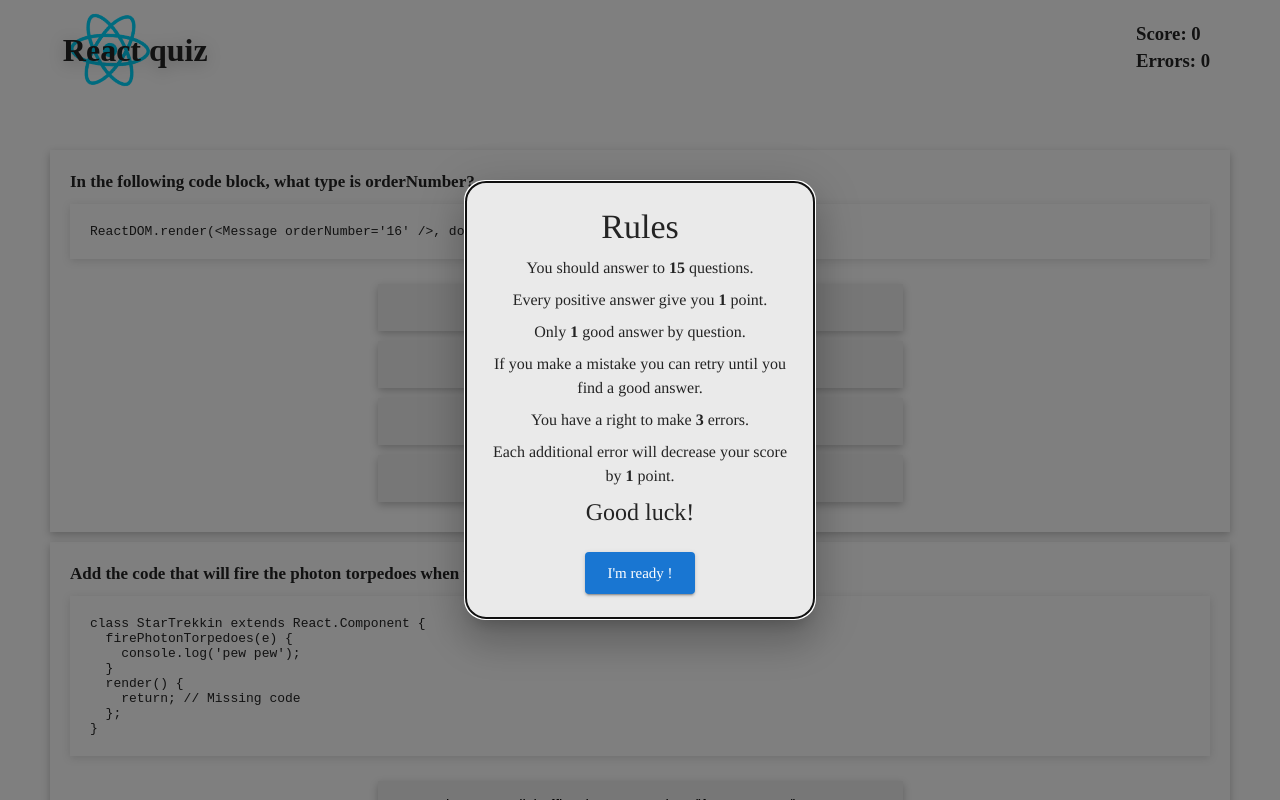
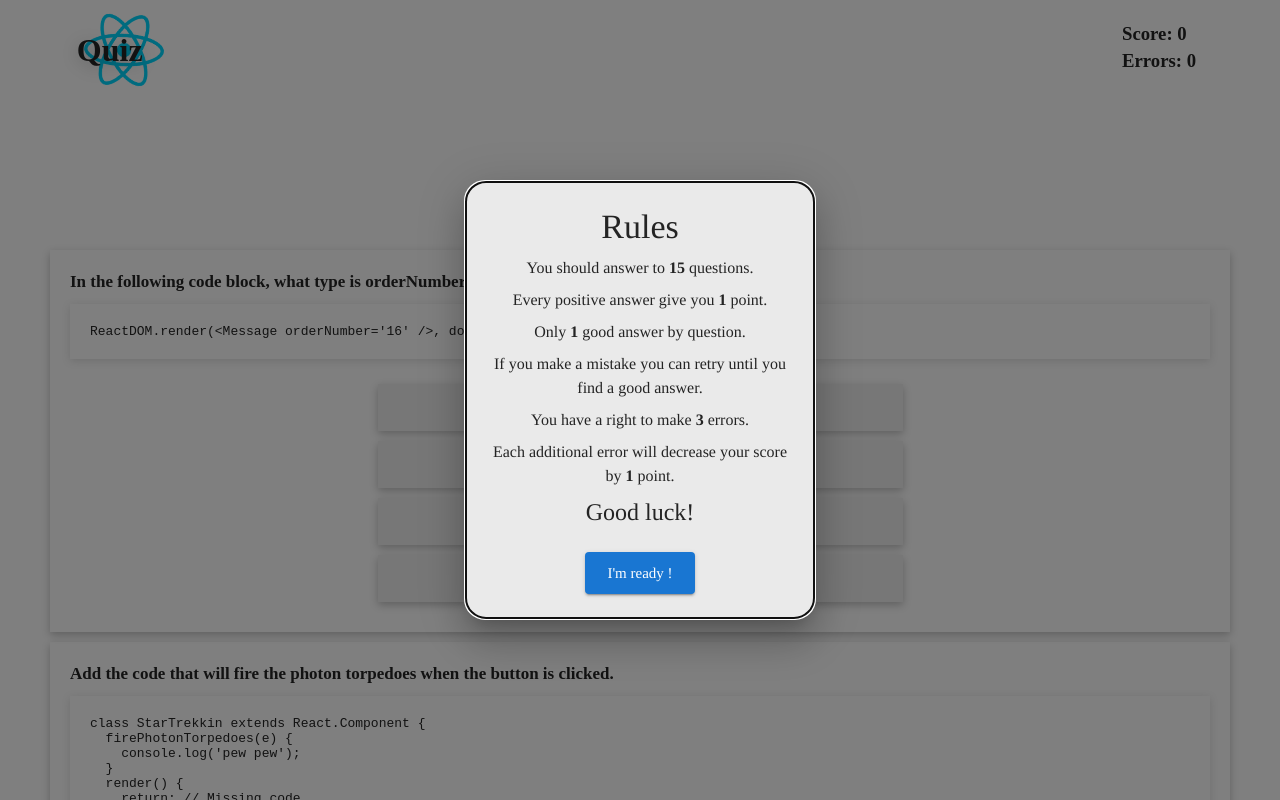
Before and after one commit to Alik64/quiz-react, a React (Create React App) app: page /quiz in a window 1280 px wide. Shown: the top 800 px of the page. Built offline with nearby package versions, Linux system fonts and the light colour scheme.

Commit message:
import elements in QuizHeader

```diff
--- a/src/components/Quiz/QuizContainer.js
+++ b/src/components/Quiz/QuizContainer.js
@@ -15,5 +15,5 @@ export default function QuizContainer() {
     getItems();
   }, []);
 
-  return <Quiz title="React quiz" newQuestions={items} />;
+  return <Quiz title="Quiz" newQuestions={items} />;
 }
--- a/src/components/Quiz/QuizHeader.js
+++ b/src/components/Quiz/QuizHeader.js
@@ -1,9 +1,19 @@
 import React from "react";
+import {
+  Box,
+  Stack,
+  Button,
+  Modal,
+  Typography,
+  Link,
+  Container,
+} from "@mui/material";
+
 import logo from "../../assets/images/reactlogo.png";
 
 export const QuizHeader = ({ title, score, errors }) => {
   return (
-    <div className="quiz_header">
+    <Container maxWidth="lg">
       <div className="quiz_header_content">
         <div className="quiz_info">
           <img className="quiz_logo" src={logo} alt="logo" />
@@ -14,6 +24,6 @@ export const QuizHeader = ({ title, score, errors }) => {
           <h3 className={errors >= 3 ? "danger" : null}>Errors: {errors}</h3>
         </div>
       </div>
-    </div>
+    </Container>
   );
 };
```
